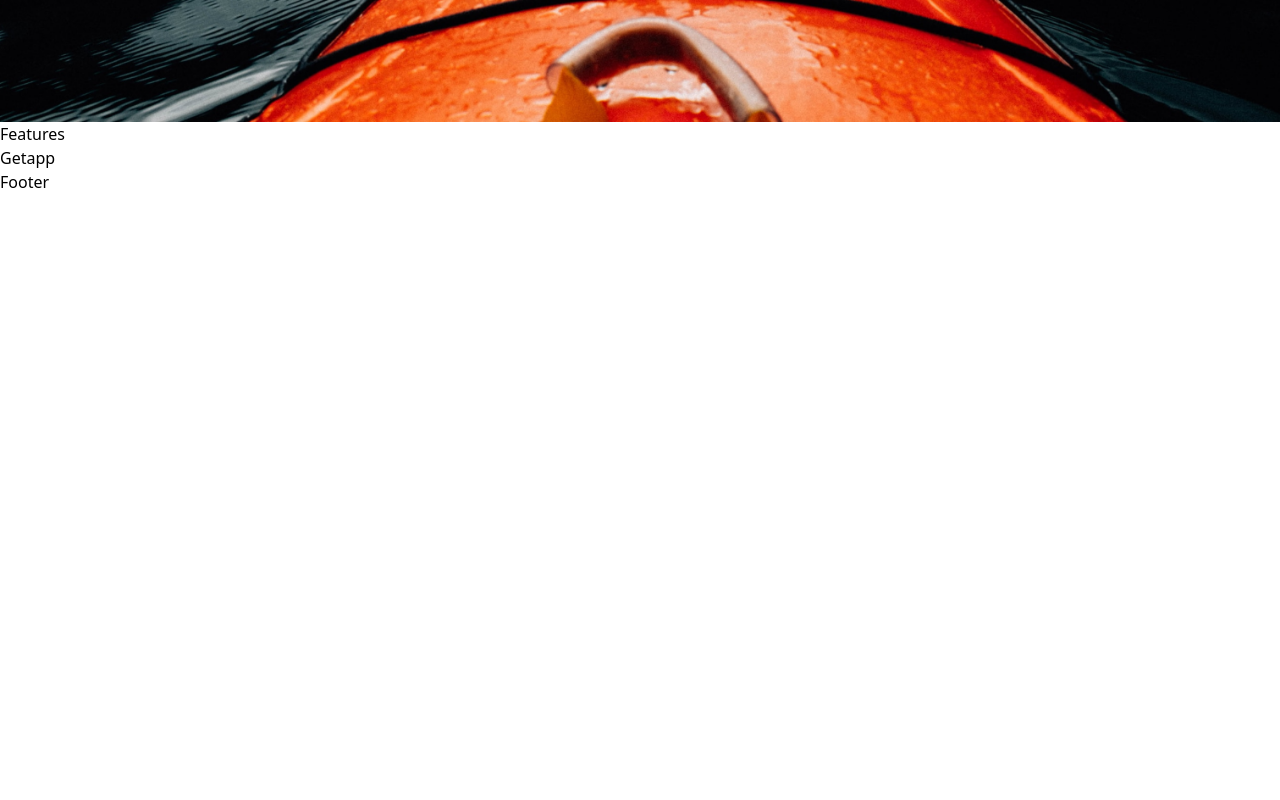
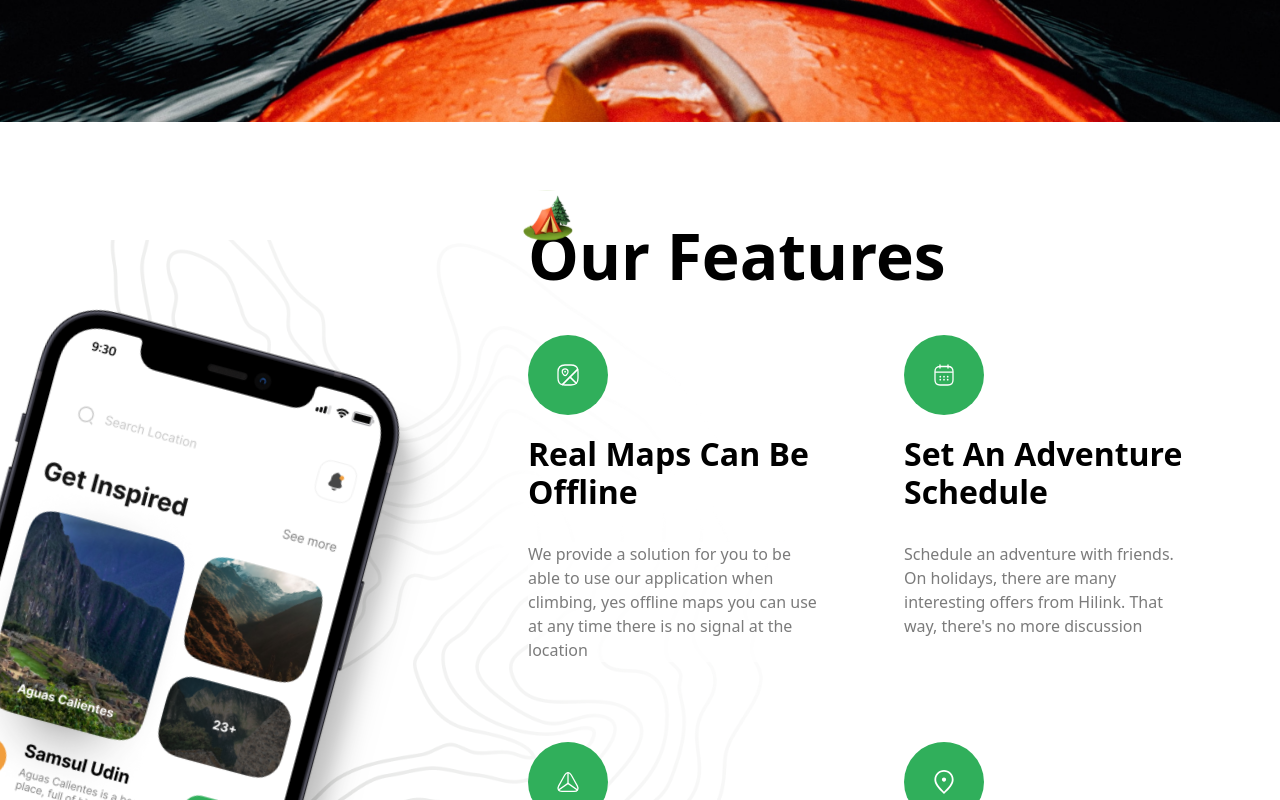
Before and after one commit to WilsonTomisin/camp-site, a Next.js app: page / in a window 1280 px wide. Shown: the part 2560-3360 px from the top of the page. Before the commit the page ends 2754 px from the top, so only its background shows below. Built offline with nearby package versions, Linux system fonts and the light colour scheme.

Commit message:
finished feature section

```diff
--- a/components/Features.tsx
+++ b/components/Features.tsx
@@ -1,10 +1,67 @@
+import { FEATURES } from "@/constants"
+import Image from "next/image"
+import { type } from "os"
+
+type FeatureType ={
+  header : string ;
+  subText : string ;
+  icon : string ;
+  variant : string
+}
+
+const FeatureItem = ({header,subText,icon,variant}: FeatureType)=>{
+
+  return(
+    <li className=" flex w-full flex-1 flex-col items-start">
+      <div className=" bg-green-50 rounded-full p-4 lg:p-7">
+        <Image src={icon} alt="icon" width={24} height={24}/>
+      </div>
+      <h1 className=" bold-20 mt-5 lg:bold-32 capitalize">
+        {header}
+      </h1>
+      <p className=" regular-16 mt-5 bg-white/80 text-gray-30 lg:mt-[30px] lg:bg-none">
+        {subText}
+      </p>
+    </li>
+
+  )
+}
+
+
 export const Features = () => {
 
 
     return (
-    <div>
-        Features
+    <section className=" flex-col flexCenter overflow-hidden bg-feature-bg bg-center bg-no-repeat py-24">
+        <div className="  max-container padding-container relative w-full flex justify-end">
+          <div className=" flex flex-1 lg:min-h-[900px]">
+            <Image src={'/phone.png'} alt="phone" width={440} height={1000} className="feature-phone"/>
+          </div>
 
-    </div>
+          <div className=" z-20 flex w-full flex-col lg:w-[60%]">
+            <div className=" relative">
+              <Image
+               src={'/camp.svg'}
+               alt="camp-icon"
+               width={50}
+               height={50}
+               className=" absolute top-[-28px] left-[-5px] w-10 lg:w-[50px] "
+               />
+              <h1 className=" bold-40 lg:bold-64"> Our Features </h1>
+            </div>
+            <ul className=" mt-10 grid gap-10 md:grid-cols-2 lg:mg-20 lg:gap-20">
+              {FEATURES.map(feature=>(
+                <FeatureItem
+                header={feature.title}
+                subText={feature.description}
+                icon={feature.icon}
+                variant={feature.variant}/>
+              ))}
+            </ul>
+          </div>
+
+        </div>
+
+    </section>
   )
 }
```
